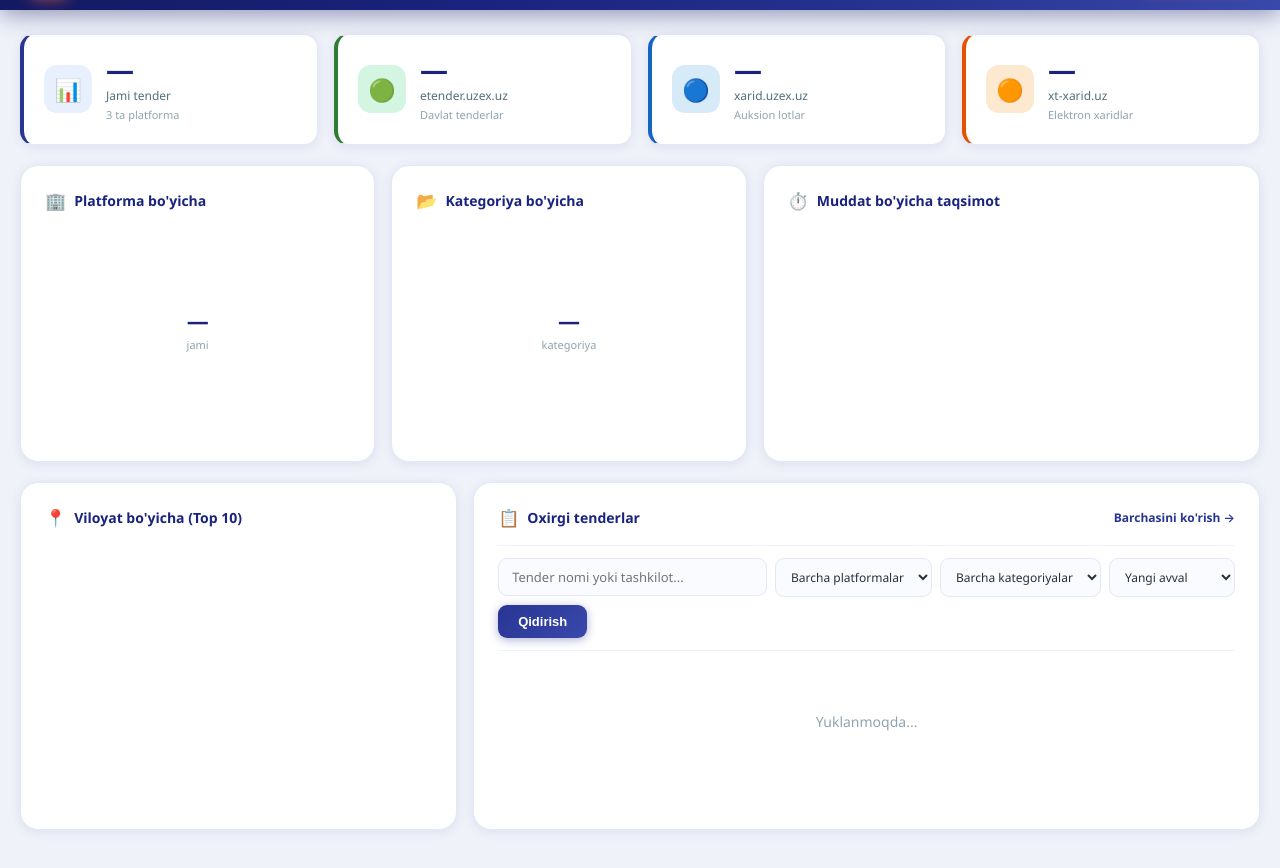
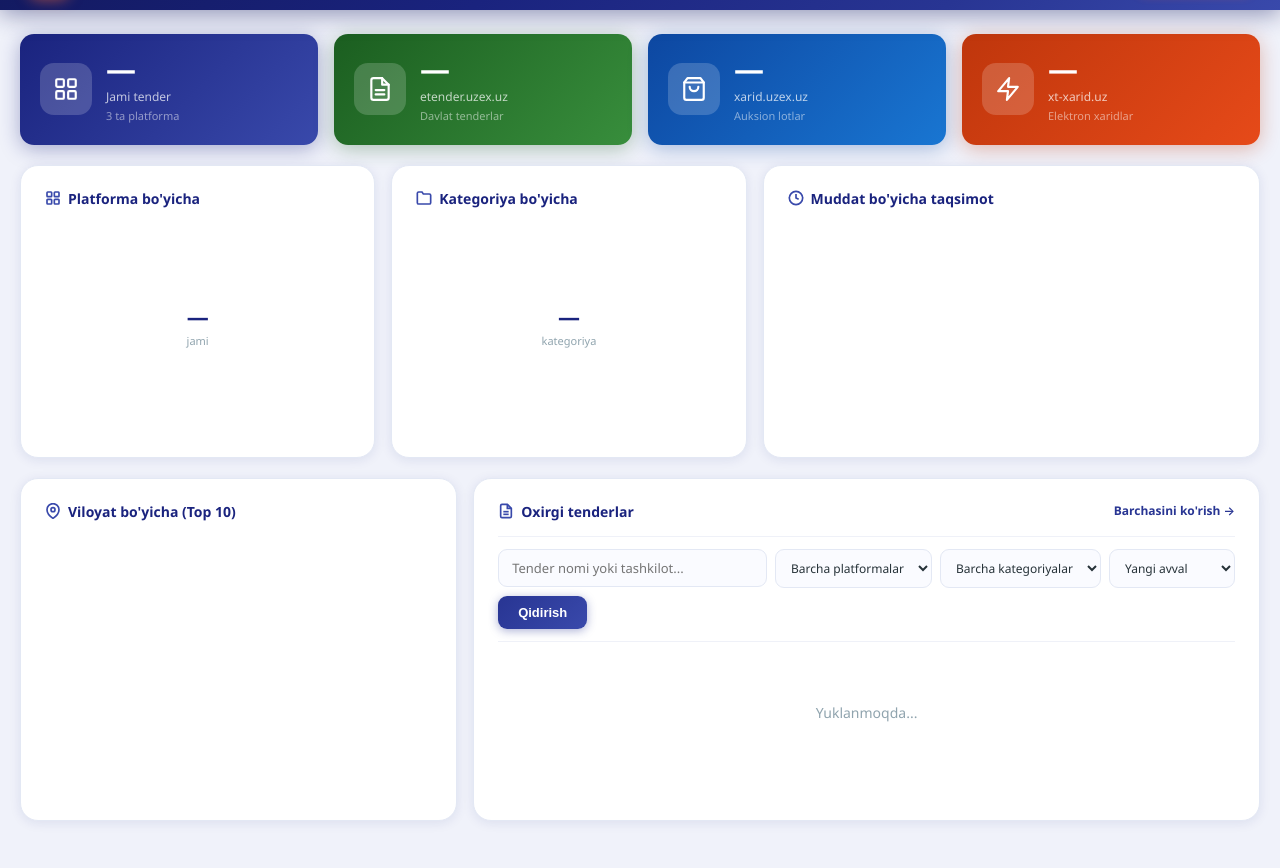
Before and after one commit to boynazarovjavlonbek-coder/tenderuz, a website: page public/index.html in a window 1280 px wide. Shown: the part 58-926 px from the top of the page. Drawn offline with nearby package versions, Linux system fonts and the light colour scheme.

Commit message:
feat: redesign stat cards with gradient backgrounds and SVG icons
Replace emoji icons + plain white cards with:
- Gradient colored cards per platform (indigo/green/blue/orange)
- Clean SVG line icons (grid, document, bag, lightning)
- White text/icons on colored backgrounds
- Replace card-title emoji spans with inline SVG icons

Co-Authored-By: Claude Sonnet 4.6 <noreply@anthropic.com>

```diff
--- a/public/index.html
+++ b/public/index.html
@@ -58,28 +58,67 @@
 
   <!-- STAT CARDS -->
   <div class="stat-row">
-    <div class="stat-card c-all" onclick="filterByPlatform('all')" style="cursor:pointer">
-      <div class="stat-icon" style="background:#e8f0fe">📊</div>
-      <div><div class="stat-num" id="sTotal">—</div><div class="stat-lbl">Jami tender</div><div class="stat-sub">3 ta platforma</div></div>
+    <div class="stat-card c-all" onclick="filterByPlatform('all')">
+      <div class="stat-icon">
+        <svg width="26" height="26" viewBox="0 0 24 24" fill="none" stroke="currentColor" stroke-width="2" stroke-linecap="round" stroke-linejoin="round">
+          <rect x="3" y="3" width="7" height="7" rx="1"/><rect x="14" y="3" width="7" height="7" rx="1"/>
+          <rect x="14" y="14" width="7" height="7" rx="1"/><rect x="3" y="14" width="7" height="7" rx="1"/>
+        </svg>
+      </div>
+      <div>
+        <div class="stat-num" id="sTotal">—</div>
+        <div class="stat-lbl">Jami tender</div>
+        <div class="stat-sub">3 ta platforma</div>
+      </div>
     </div>
-    <div class="stat-card c-et" onclick="filterByPlatform('etender')" style="cursor:pointer">
-      <div class="stat-icon" style="background:#d4f5e2">🟢</div>
-      <div><div class="stat-num" id="sEtender">—</div><div class="stat-lbl">etender.uzex.uz</div><div class="stat-sub">Davlat tenderlar</div></div>
+    <div class="stat-card c-et" onclick="filterByPlatform('etender')">
+      <div class="stat-icon">
+        <svg width="26" height="26" viewBox="0 0 24 24" fill="none" stroke="currentColor" stroke-width="2" stroke-linecap="round" stroke-linejoin="round">
+          <path d="M14 2H6a2 2 0 0 0-2 2v16a2 2 0 0 0 2 2h12a2 2 0 0 0 2-2V8z"/><polyline points="14 2 14 8 20 8"/>
+          <line x1="16" y1="13" x2="8" y2="13"/><line x1="16" y1="17" x2="8" y2="17"/>
+        </svg>
+      </div>
+      <div>
+        <div class="stat-num" id="sEtender">—</div>
+        <div class="stat-lbl">etender.uzex.uz</div>
+        <div class="stat-sub">Davlat tenderlar</div>
+      </div>
     </div>
-    <div class="stat-card c-xr" onclick="filterByPlatform('xarid')" style="cursor:pointer">
-      <div class="stat-icon" style="background:#d6eaf8">🔵</div>
-      <div><div class="stat-num" id="sXarid">—</div><div class="stat-lbl">xarid.uzex.uz</div><div class="stat-sub">Auksion lotlar</div></div>
+    <div class="stat-card c-xr" onclick="filterByPlatform('xarid')">
+      <div class="stat-icon">
+        <svg width="26" height="26" viewBox="0 0 24 24" fill="none" stroke="currentColor" stroke-width="2" stroke-linecap="round" stroke-linejoin="round">
+          <path d="M6 2L3 6v14a2 2 0 0 0 2 2h14a2 2 0 0 0 2-2V6l-3-4z"/>
+          <line x1="3" y1="6" x2="21" y2="6"/>
+          <path d="M16 10a4 4 0 0 1-8 0"/>
+        </svg>
+      </div>
+      <div>
+        <div class="stat-num" id="sXarid">—</div>
+        <div class="stat-lbl">xarid.uzex.uz</div>
+        <div class="stat-sub">Auksion lotlar</div>
+      </div>
     </div>
-    <div class="stat-card c-xt" onclick="filterByPlatform('xt')" style="cursor:pointer">
-      <div class="stat-icon" style="background:#fde8d0">🟠</div>
-      <div><div class="stat-num" id="sXt">—</div><div class="stat-lbl">xt-xarid.uz</div><div class="stat-sub">Elektron xaridlar</div></div>
+    <div class="stat-card c-xt" onclick="filterByPlatform('xt')">
+      <div class="stat-icon">
+        <svg width="26" height="26" viewBox="0 0 24 24" fill="none" stroke="currentColor" stroke-width="2" stroke-linecap="round" stroke-linejoin="round">
+          <polygon points="13 2 3 14 12 14 11 22 21 10 12 10 13 2"/>
+        </svg>
+      </div>
+      <div>
+        <div class="stat-num" id="sXt">—</div>
+        <div class="stat-lbl">xt-xarid.uz</div>
+        <div class="stat-sub">Elektron xaridlar</div>
+      </div>
     </div>
   </div>
 
   <!-- CHARTS ROW -->
   <div class="charts-row">
     <div class="card">
-      <div class="card-title"><span>🏢</span> Platforma bo'yicha</div>
+      <div class="card-title">
+        <svg width="16" height="16" viewBox="0 0 24 24" fill="none" stroke="currentColor" stroke-width="2.5"><rect x="3" y="3" width="7" height="7" rx="1"/><rect x="14" y="3" width="7" height="7" rx="1"/><rect x="3" y="14" width="7" height="7" rx="1"/><rect x="14" y="14" width="7" height="7" rx="1"/></svg>
+        Platforma bo'yicha
+      </div>
       <div class="chart-wrap">
         <canvas id="chartPlatform"></canvas>
         <div class="donut-center">
@@ -89,7 +128,10 @@
       </div>
     </div>
     <div class="card">
-      <div class="card-title"><span>📂</span> Kategoriya bo'yicha</div>
+      <div class="card-title">
+        <svg width="16" height="16" viewBox="0 0 24 24" fill="none" stroke="currentColor" stroke-width="2.5"><path d="M22 19a2 2 0 0 1-2 2H4a2 2 0 0 1-2-2V5a2 2 0 0 1 2-2h5l2 3h9a2 2 0 0 1 2 2z"/></svg>
+        Kategoriya bo'yicha
+      </div>
       <div class="chart-wrap">
         <canvas id="chartCategory"></canvas>
         <div class="donut-center">
@@ -99,7 +141,10 @@
       </div>
     </div>
     <div class="card">
-      <div class="card-title"><span>⏱️</span> Muddat bo'yicha taqsimot</div>
+      <div class="card-title">
+        <svg width="16" height="16" viewBox="0 0 24 24" fill="none" stroke="currentColor" stroke-width="2.5"><circle cx="12" cy="12" r="10"/><polyline points="12 6 12 12 16 14"/></svg>
+        Muddat bo'yicha taqsimot
+      </div>
       <div class="chart-wrap" style="height:210px">
         <canvas id="chartDeadline"></canvas>
       </div>
@@ -109,7 +154,10 @@
   <!-- BOTTOM ROW -->
   <div class="bottom-row">
     <div class="card">
-      <div class="card-title"><span>📍</span> Viloyat bo'yicha (Top 10)</div>
+      <div class="card-title">
+        <svg width="16" height="16" viewBox="0 0 24 24" fill="none" stroke="currentColor" stroke-width="2.5"><path d="M21 10c0 7-9 13-9 13s-9-6-9-13a9 9 0 0 1 18 0z"/><circle cx="12" cy="10" r="3"/></svg>
+        Viloyat bo'yicha (Top 10)
+      </div>
       <div style="height:260px;position:relative">
         <canvas id="chartRegion"></canvas>
       </div>
@@ -117,7 +165,10 @@
 
     <div class="card">
       <div style="display:flex;align-items:center;justify-content:space-between;margin-bottom:14px">
-        <div class="card-title" style="margin:0"><span>📋</span> Oxirgi tenderlar</div>
+        <div class="card-title" style="margin:0">
+          <svg width="16" height="16" viewBox="0 0 24 24" fill="none" stroke="currentColor" stroke-width="2.5"><path d="M14 2H6a2 2 0 0 0-2 2v16a2 2 0 0 0 2 2h12a2 2 0 0 0 2-2V8z"/><polyline points="14 2 14 8 20 8"/><line x1="16" y1="13" x2="8" y2="13"/><line x1="16" y1="17" x2="8" y2="17"/></svg>
+          Oxirgi tenderlar
+        </div>
         <a class="link-more" href="/tenders.html">Barchasini ko'rish →</a>
       </div>
 
--- a/public/shared.css
+++ b/public/shared.css
@@ -194,8 +194,9 @@ body {
   margin-bottom: 16px;
   display: flex;
   align-items: center;
-  gap: 8px;
+  gap: 7px;
 }
+.card-title svg { flex-shrink: 0; stroke: var(--p-light); }
 .card-title span { font-size: 17px; }
 
 /* ══════════════════════════════
@@ -220,29 +221,45 @@ body {
   transition: box-shadow .22s, transform .16s;
   cursor: pointer;
 }
-.stat-card:hover { box-shadow: var(--sh-md); transform: translateY(-3px); }
-.stat-card.c-all { border-left-color: var(--p-mid); }
-.stat-card.c-et  { border-left-color: #2e7d32; }
-.stat-card.c-xr  { border-left-color: #1565c0; }
-.stat-card.c-xt  { border-left-color: #e65100; }
+.stat-card { cursor: pointer; }
+.stat-card:hover { opacity: .92; transform: translateY(-3px) scale(1.01); }
+/* Gradient colored stat cards */
+.stat-card.c-all {
+  background: linear-gradient(135deg, #1a237e 0%, #3949ab 100%);
+  border: none;
+  box-shadow: 0 4px 20px rgba(26,35,126,.35);
+}
+.stat-card.c-et {
+  background: linear-gradient(135deg, #1b5e20 0%, #388e3c 100%);
+  border: none;
+  box-shadow: 0 4px 20px rgba(27,94,32,.32);
+}
+.stat-card.c-xr {
+  background: linear-gradient(135deg, #0d47a1 0%, #1976d2 100%);
+  border: none;
+  box-shadow: 0 4px 20px rgba(13,71,161,.32);
+}
+.stat-card.c-xt {
+  background: linear-gradient(135deg, #bf360c 0%, #e64a19 100%);
+  border: none;
+  box-shadow: 0 4px 20px rgba(191,54,12,.32);
+}
 
 .stat-icon {
-  width: 48px; height: 48px;
-  border-radius: 13px;
+  width: 52px; height: 52px;
+  border-radius: 14px;
   display: flex;
   align-items: center;
   justify-content: center;
-  font-size: 22px;
   flex-shrink: 0;
+  background: rgba(255,255,255,.18);
+  color: white;
 }
-.stat-card.c-all .stat-icon { background: var(--p-pale); }
-.stat-card.c-et  .stat-icon { background: #e8f5e9; }
-.stat-card.c-xr  .stat-icon { background: #e3f2fd; }
-.stat-card.c-xt  .stat-icon { background: #fbe9e7; }
+.stat-icon svg { display: block; }
 
-.stat-num { font-size: 28px; font-weight: 800; line-height: 1; color: var(--p-dark); }
-.stat-lbl { font-size: 12px; color: var(--text-s); margin-top: 4px; }
-.stat-sub { font-size: 11px; color: var(--text-m); margin-top: 2px; }
+.stat-num { font-size: 30px; font-weight: 800; line-height: 1; color: white; }
+.stat-lbl { font-size: 12px; color: rgba(255,255,255,.72); margin-top: 4px; }
+.stat-sub { font-size: 11px; color: rgba(255,255,255,.5); margin-top: 2px; }
 
 /* ── CHARTS ROW ── */
 .charts-row {
```
